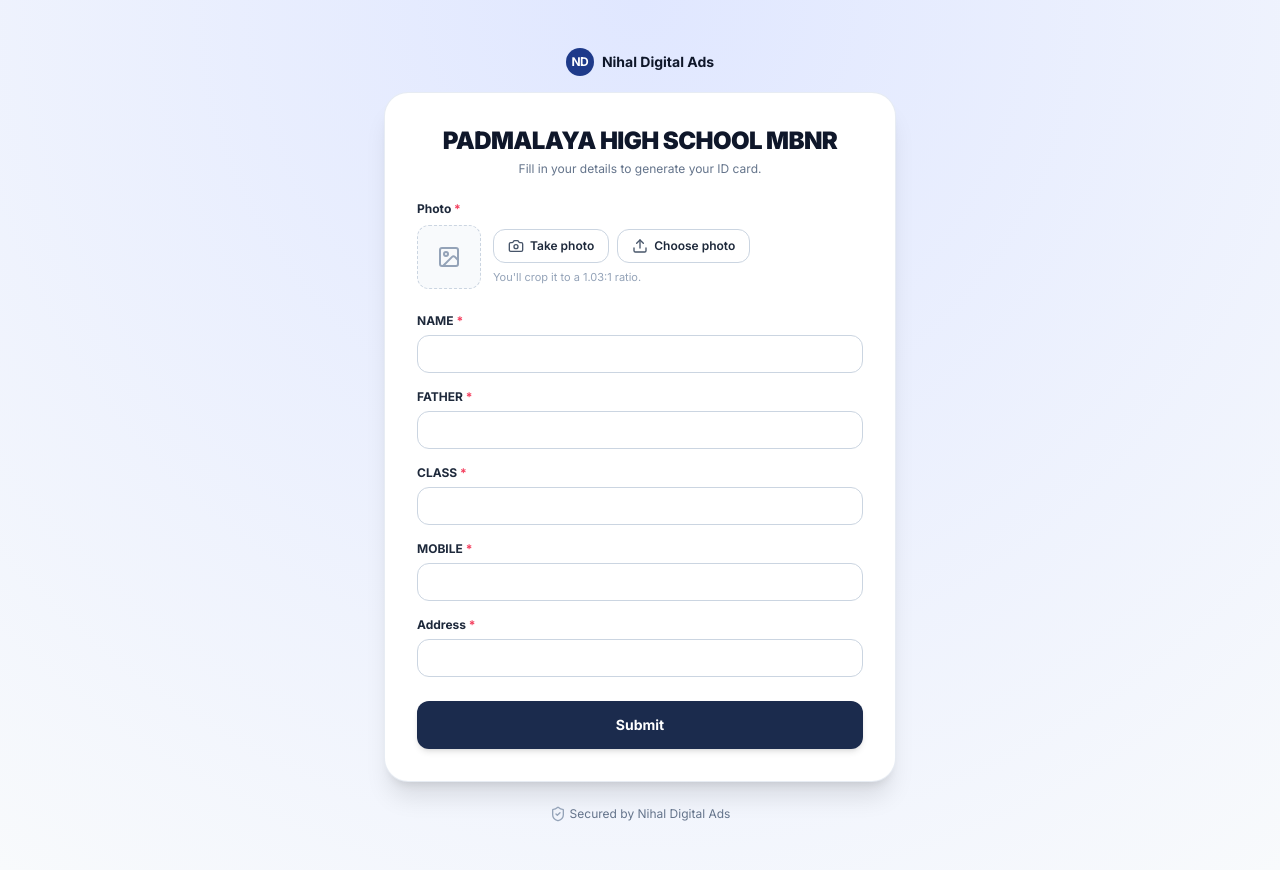
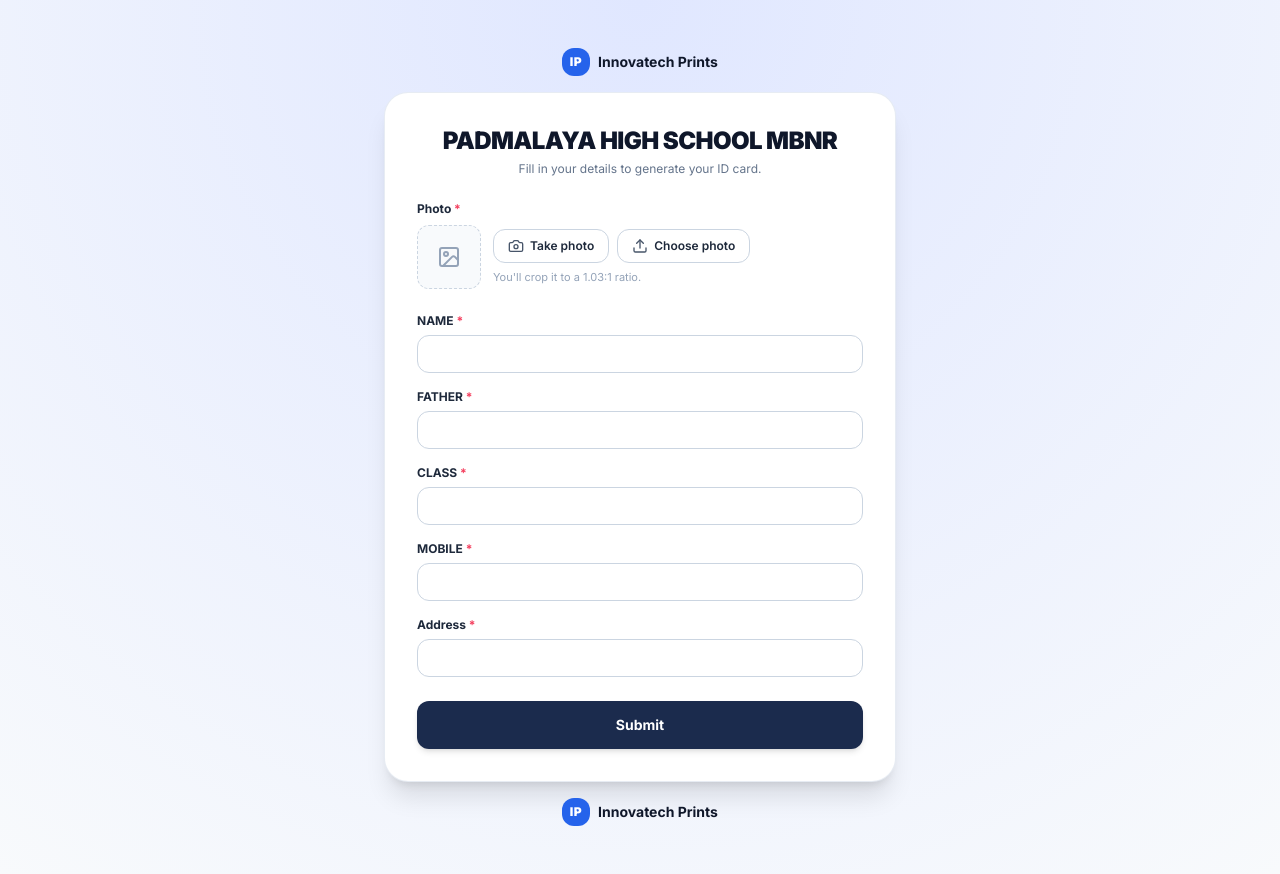
Before and after one commit to innovatechdigitals/id-portal, a plain HTML site: page index.html in a window 1280 px wide. Drawn offline with nearby package versions, Linux system fonts and the light colour scheme.

Commit message:
Update index.html

```diff
--- a/index.html
+++ b/index.html
@@ -357,11 +357,11 @@
 
       <!-- Top Branding Pill -->
       <div class="flex items-center justify-center space-x-2">
-        <div class="w-7 h-7 rounded-full bg-blue-900 text-white font-bold text-xs flex items-center justify-center tracking-tighter">
-          ND
-        </div>
-        <span class="font-bold text-slate-900 text-sm">Nihal Digital Ads</span>
-      </div>
+  <div class="w-7 h-7 rounded-xl bg-blue-600 text-white font-black text-xs flex items-center justify-center tracking-wider">
+    IP
+  </div>
+  <span class="font-bold text-slate-900 text-sm">Innovatech Prints</span>
+</div>
 
       <!-- Main Submission Card -->
       <div class="bg-white rounded-3xl border border-slate-200/80 shadow-xl p-8 space-y-6">
@@ -410,11 +410,12 @@
       </div>
 
       <!-- Footer -->
-      <div class="text-center text-xs text-slate-500 flex items-center justify-center space-x-1 pt-2">
-        <i data-lucide="shield-check" class="w-4 h-4 text-slate-400"></i>
-        <span>Secured by Nihal Digital Ads</span>
-      </div>
-    </div>
+      <div class="flex items-center justify-center space-x-2">
+  <div class="w-7 h-7 rounded-xl bg-blue-600 text-white font-black text-xs flex items-center justify-center tracking-wider">
+    IP
+  </div>
+  <span class="font-bold text-slate-900 text-sm">Innovatech Prints</span>
+</div>
   </section>
 
   <!-- PREVIEW & SUBMISSION MODAL -->
```
